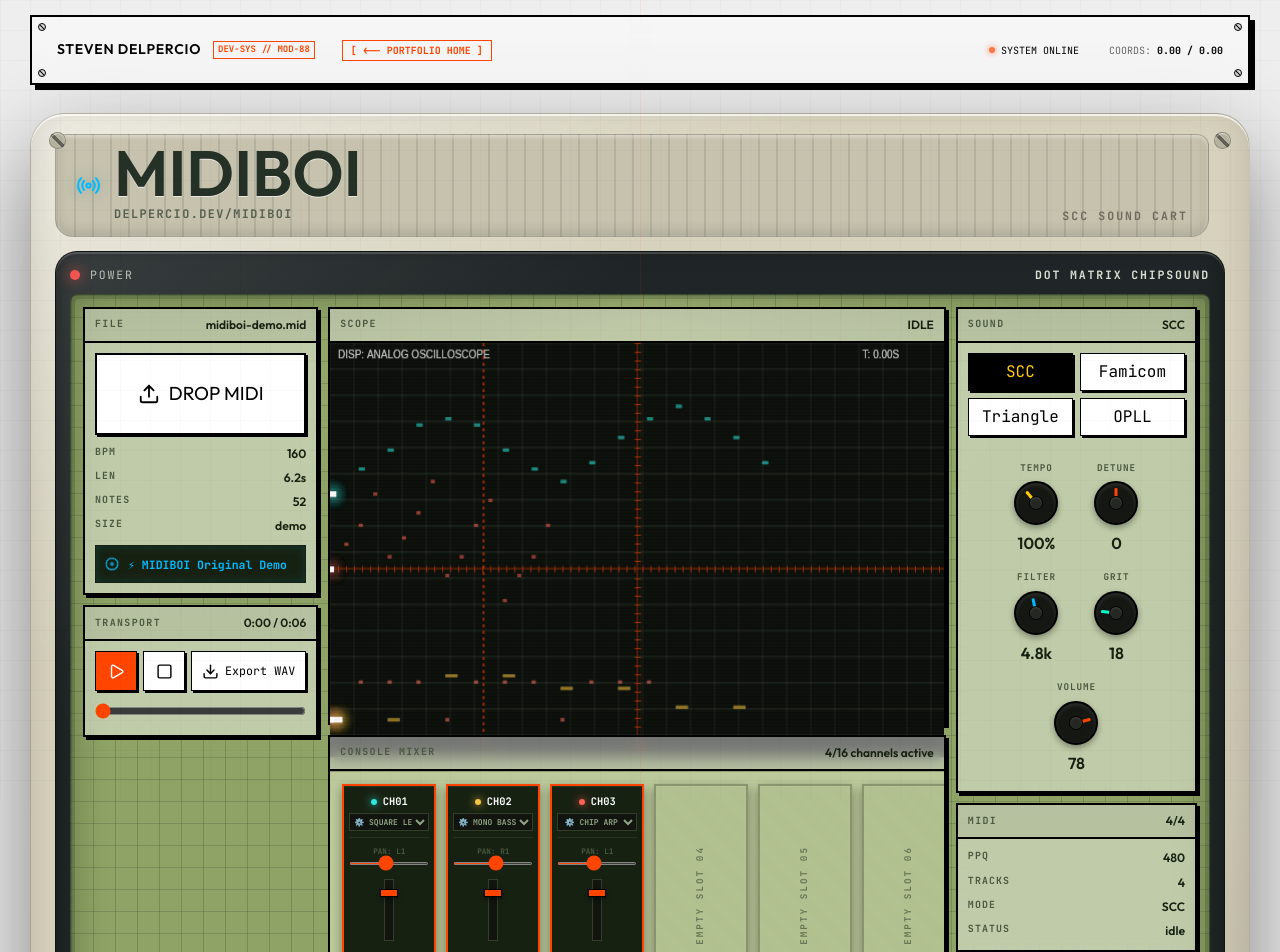
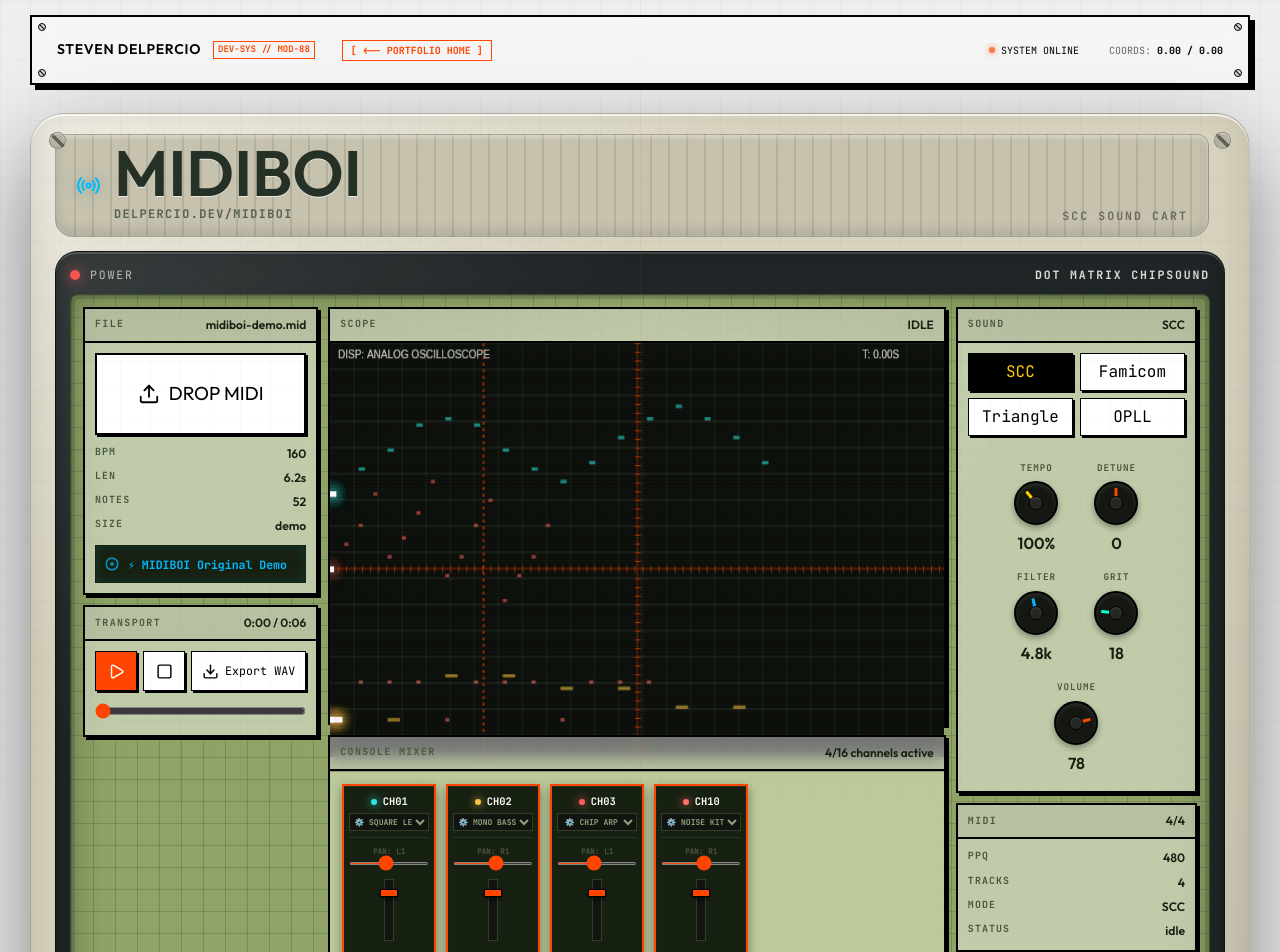
Before and after one commit to delpercio/midiboi, a React (Vite) app: page / in a window 1280 px wide. Shown: the top 952 px of the page. Built offline with nearby package versions, Linux system fonts and the light colour scheme.

Commit message:
hiding empty channel strips in mixer by returning null

```diff
--- a/src/components/Mixer.tsx
+++ b/src/components/Mixer.tsx
@@ -30,20 +30,17 @@ export function Mixer({ channels, mixer, onChange }: MixerProps) {
         {mixer.map((mix) => {
           const channel = channelMap.get(mix.channel)
           const isActive = Boolean(channel)
+          if (!isActive) {
+            return null
+          }
           const color = channel?.color ?? '#4b4d4f'
 
           return (
             <div
-              className={`channel-strip ${isActive ? 'is-active' : 'is-idle'}`}
+              className="channel-strip is-active"
               key={mix.channel}
               style={{ '--channel-color': color } as CSSProperties}
             >
-              {!isActive ? (
-                <div className="blank-plate-text">
-                  EMPTY SLOT {(mix.channel + 1).toString().padStart(2, '0')}
-                </div>
-              ) : (
-                <>
               {/* Module Header / LED and Instrument Selector */}
               <div className="strip-header">
                 <div className="strip-led-row">
@@ -132,8 +129,6 @@ export function Mixer({ channels, mixer, onChange }: MixerProps) {
               <div className="strip-footer">
                 <span>{channel?.noteCount ?? 0} NOTES</span>
               </div>
-                </>
-              )}
             </div>
           )
         })}
```
Lines whose indentation alone changed are shown as unchanged.
